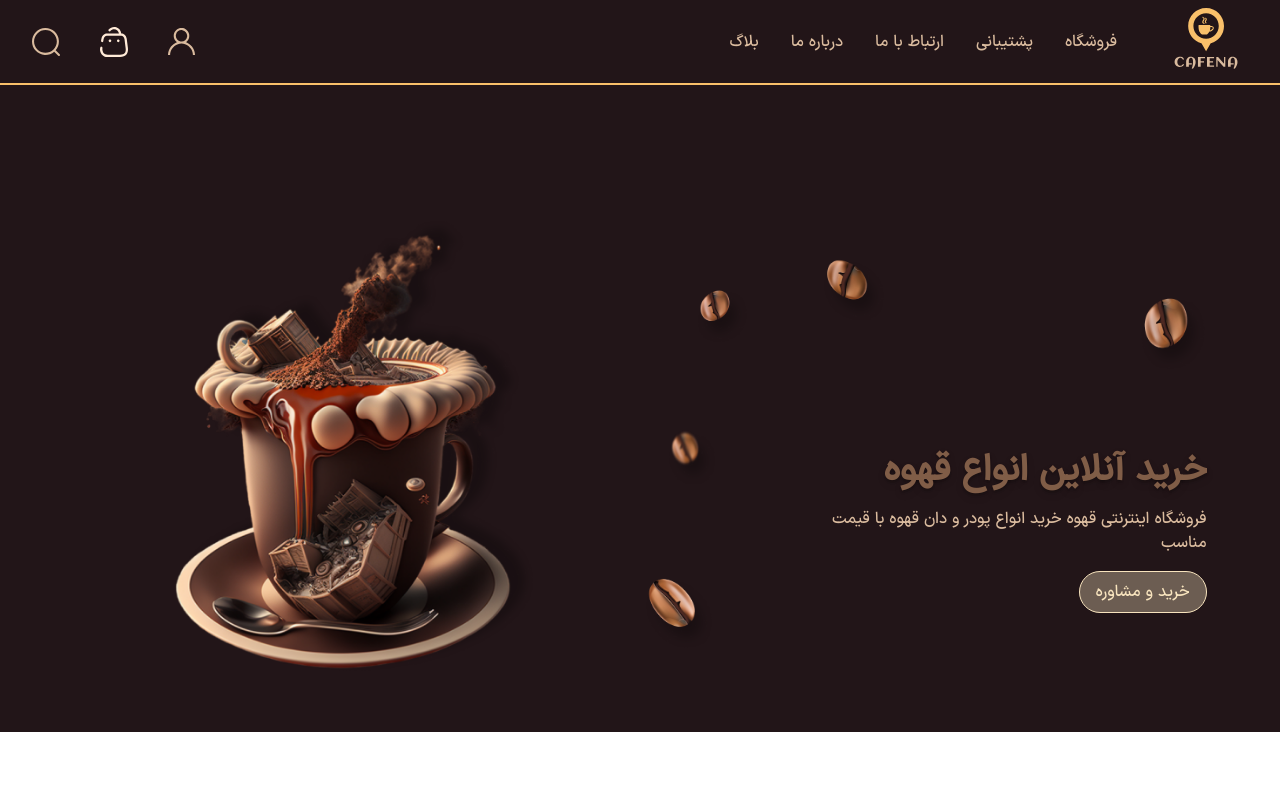
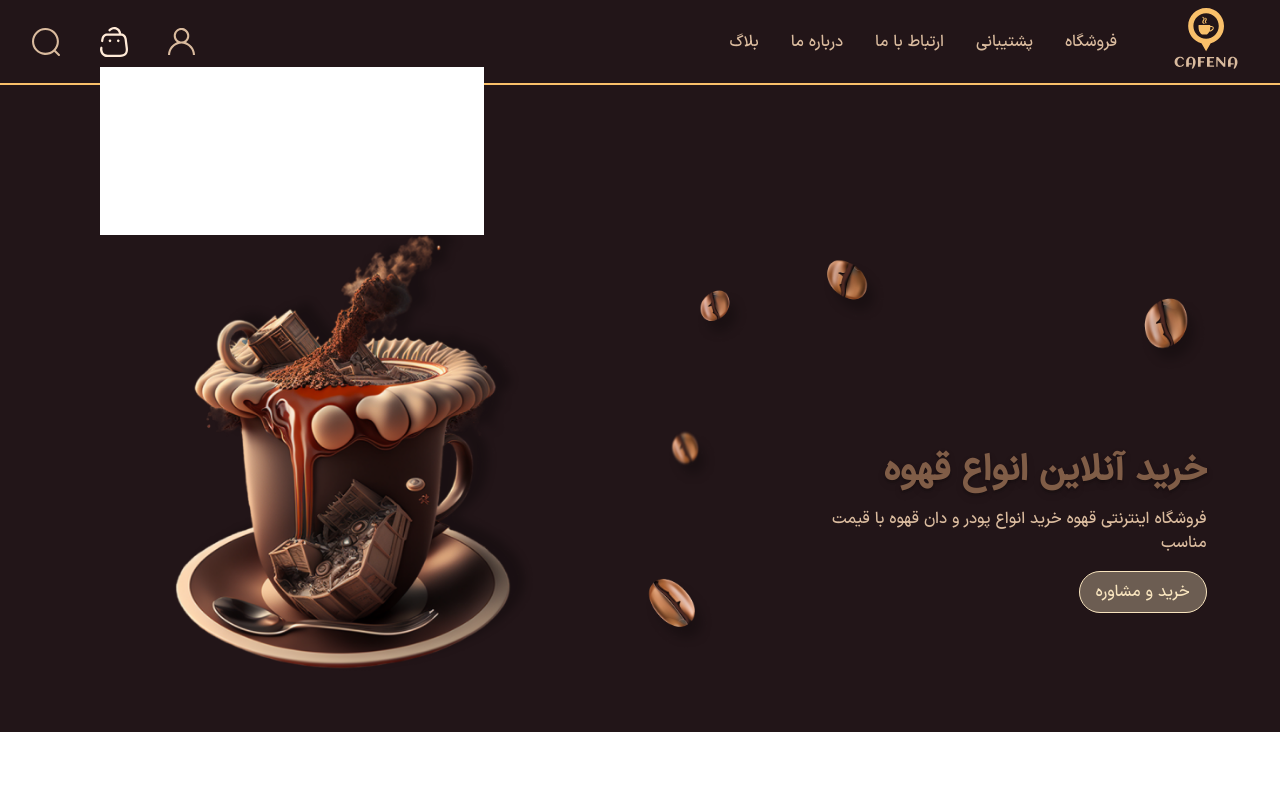
Before and after one commit to Mohammad2954/coffee-shop, a React (Vite) app: page / in a window 1280 px wide. Shown: the top 797 px of the page. Built offline with nearby package versions, Linux system fonts and the light colour scheme.

Commit message:
feat:Floating Shopping Cart

```diff
--- a/src/components/Headre/Header.jsx
+++ b/src/components/Headre/Header.jsx
@@ -68,6 +68,7 @@ function Header() {
             fill="#DABB9E"
           />
         </svg>
+        <div className="relative">
           <svg
             className=" cursor-pointer "
             onClick={() => {
@@ -84,6 +85,8 @@ function Header() {
               fill="#FFEAD7"
             />
           </svg>
+          <div className=" absolute left-0 top-10 w-96 h-42 bg-white"></div>
+        </div>
         <svg
           className=" cursor-pointer"
           width="28"
```
Lines whose indentation alone changed are shown as unchanged.
